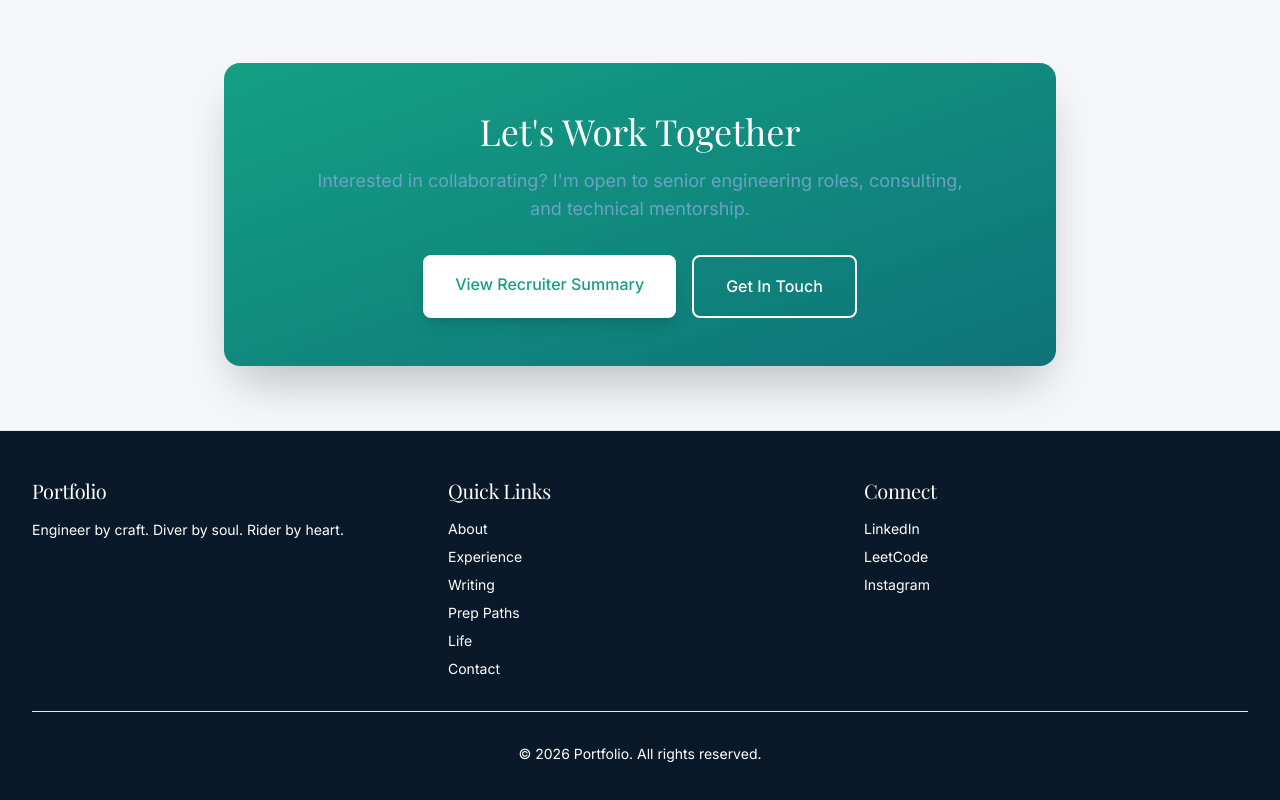
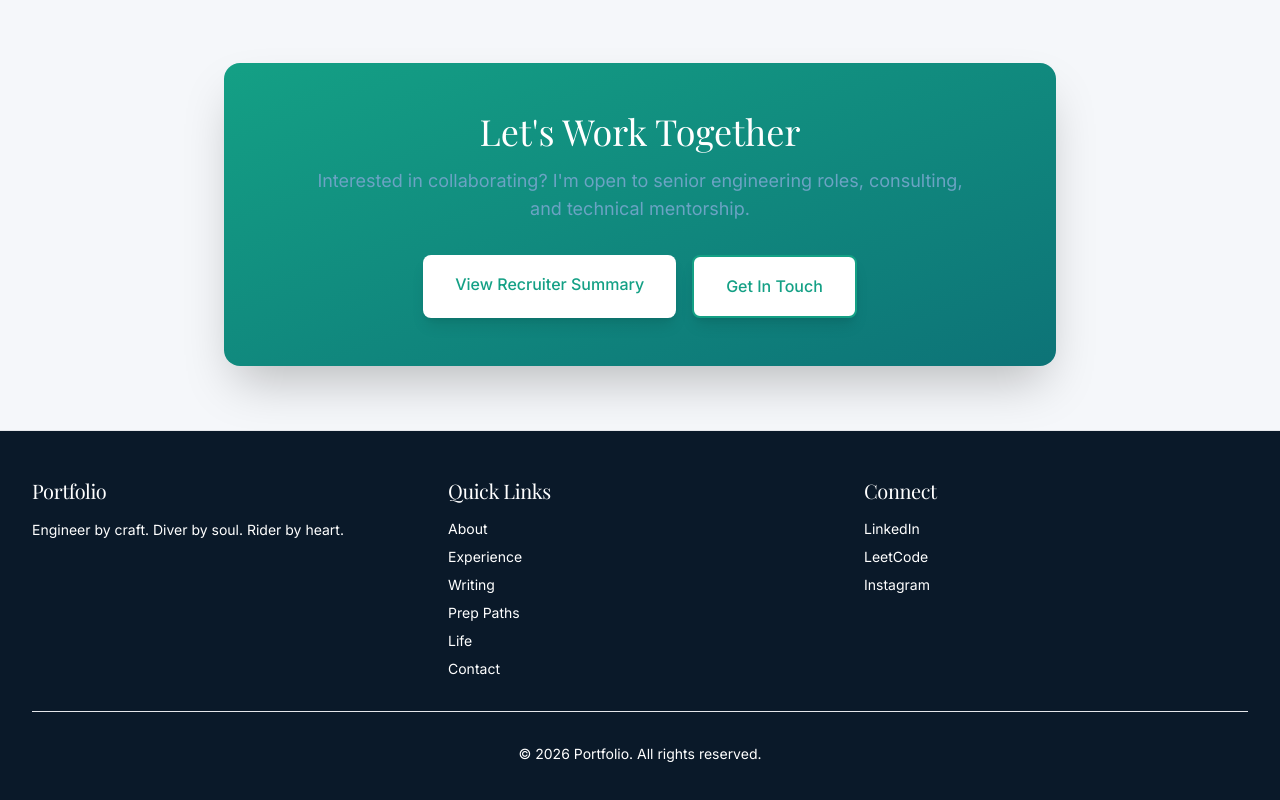
Before and after one commit to AryaAshish/portfolio, a Next.js app: page /experience in a window 1280 px wide. Shown: the part 1235-2035 px from the top of the page. Built offline with nearby package versions, Linux system fonts and the light colour scheme; no server answers.

Commit message:
fix: Make secondary CTA button text visible on experience page
- Changed secondary button from white text on transparent to teal text on white background
- Added teal border for better definition
- Hover state changes to teal background with white text
- Ensures green/teal text is clearly visible

```diff
--- a/app/experience/page.tsx
+++ b/app/experience/page.tsx
@@ -125,7 +125,7 @@ export default async function ExperiencePage() {
                 </Link>
                 <Link
                   href={pageContent.cta.secondaryButton.href}
-                  className="px-8 py-4 bg-transparent border-2 border-neutral-white text-neutral-white rounded-lg font-medium hover:bg-neutral-white/10 transition-colors"
+                  className="px-8 py-4 bg-neutral-white text-teal-base border-2 border-teal-base rounded-lg font-medium hover:bg-teal-base hover:text-neutral-white transition-colors shadow-lg"
                 >
                   {pageContent.cta.secondaryButton.text}
                 </Link>
```
